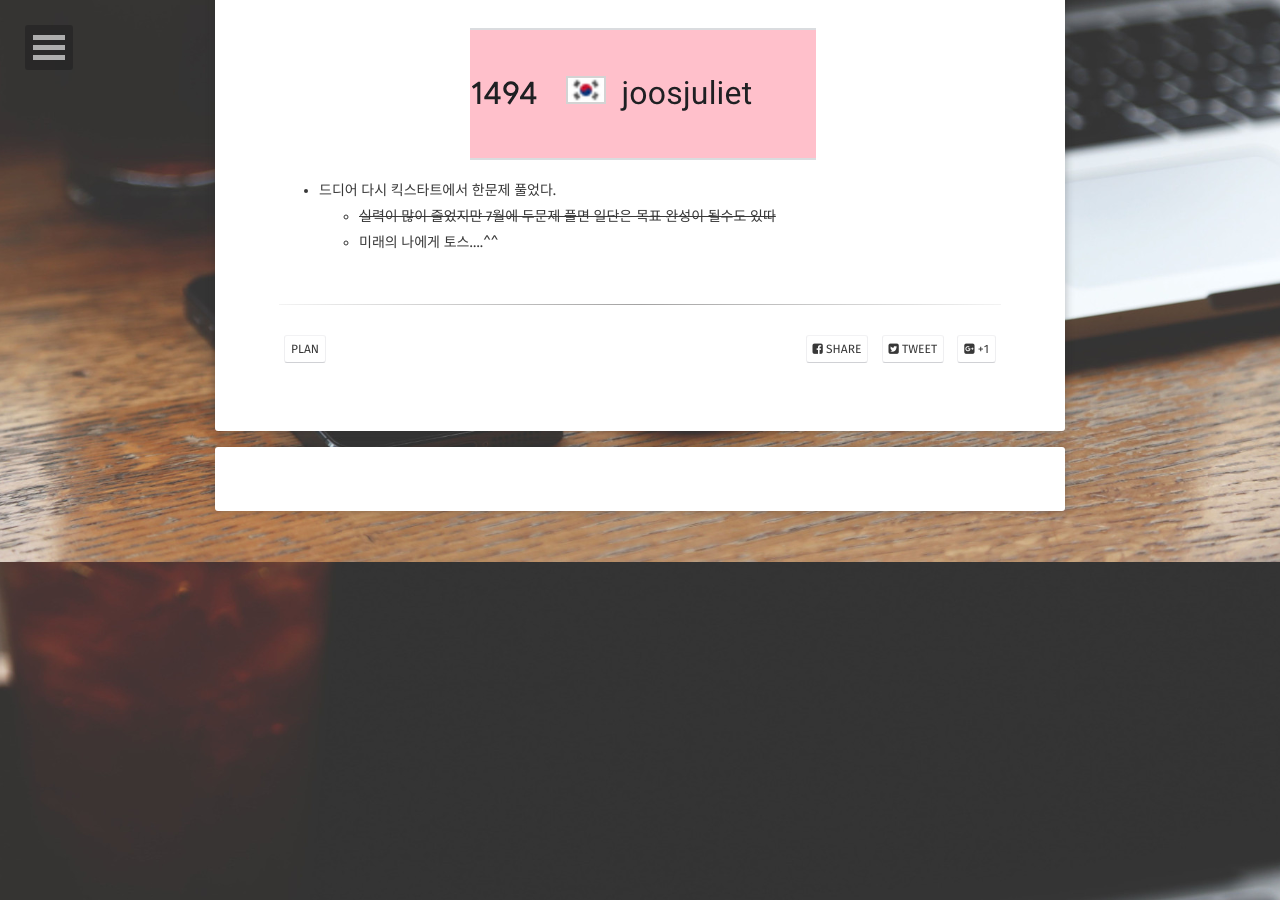
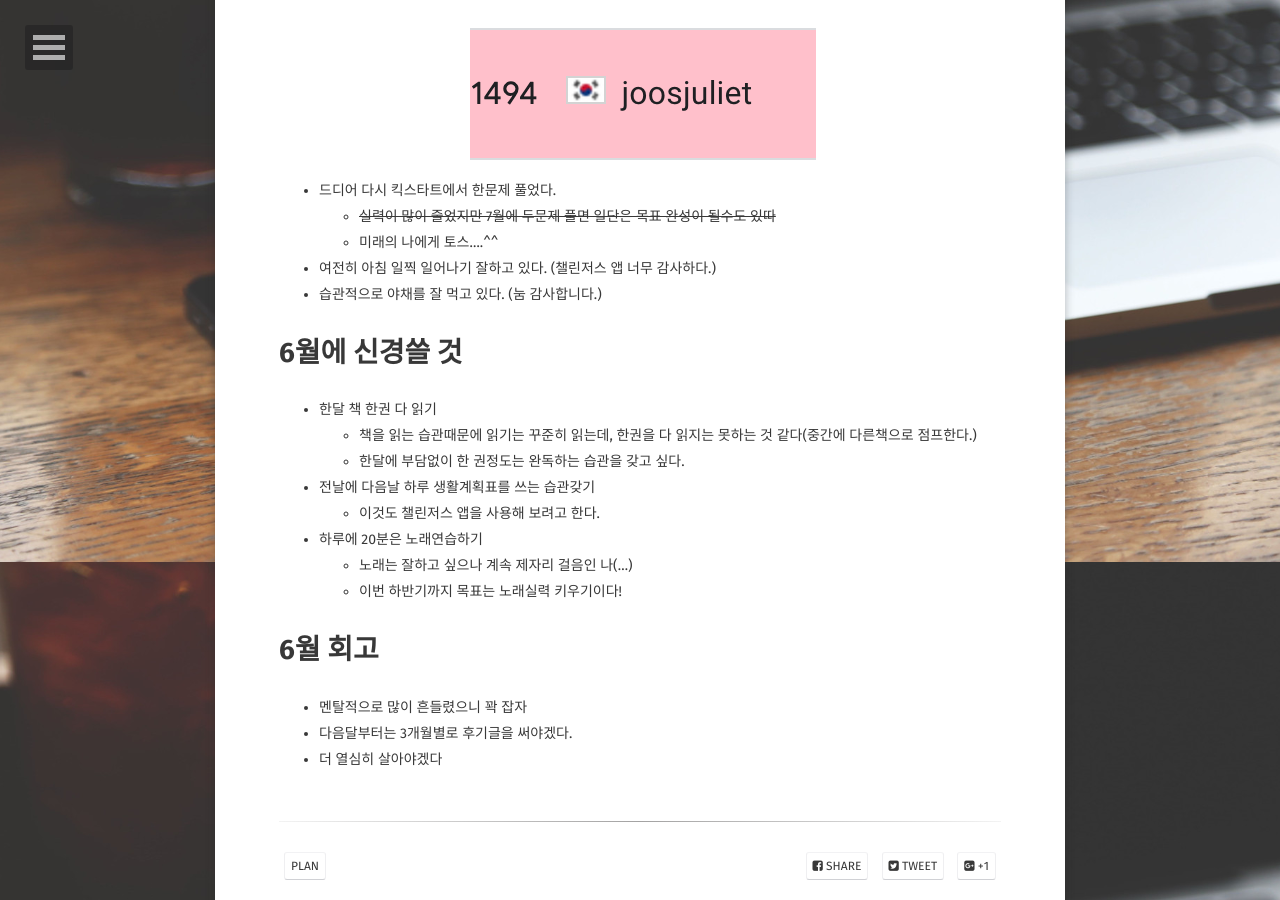
Before and after one commit to JoosJuliet/joosjuliet.github.io, a Jekyll site: the page built from _posts/2019-01-20-2019_front.md, in a window 1280 px wide and 900 px high, scrolled down 3938 px. Built offline with Jekyll 4.4.1, drawn with Linux system fonts in a browser that asks for light colours; some web fonts are replaced.

Commit message:
6월 후기

```diff
--- a/_posts/2019-01-20-2019_front.md
+++ b/_posts/2019-01-20-2019_front.md
@@ -141,3 +141,20 @@ resume도 두번이나 고치고, 나름 미국회사랑 인턴시험도 진행
 - 드디어 다시 킥스타트에서 한문제 풀었다.
   - ~~실력이 많이 줄었지만 7월에 두문제 풀면 일단은 목표 완성이 될수도 있따~~
   - 미래의 나에게 토스....^^
+- 여전히 아침 일찍 일어나기 잘하고 있다. (챌린저스 앱 너무 감사하다.)
+- 습관적으로 야채를 잘 먹고 있다. (눔 감사합니다.)
+
+# 6월에 신경쓸 것
+- 한달 책 한권 다 읽기
+  - 책을 읽는 습관때문에 읽기는 꾸준히 읽는데, 한권을 다 읽지는 못하는 것 같다(중간에 다른책으로 점프한다.)
+  - 한달에 부담없이 한 권정도는 완독하는 습관을 갖고 싶다.
+- 전날에 다음날 하루 생활계획표를 쓰는 습관갖기
+  - 이것도 챌린저스 앱을 사용해 보려고 한다.
+- 하루에 20분은 노래연습하기
+  - 노래는 잘하고 싶으나 계속 제자리 걸음인 나(...)
+  - 이번 하반기까지 목표는 노래실력 키우기이다!
+
+# 6월 회고
+- 멘탈적으로 많이 흔들렸으니 꽉 잡자
+- 다음달부터는 3개월별로 후기글을 써야겠다.
+- 더 열심히 살아야겠다
```
